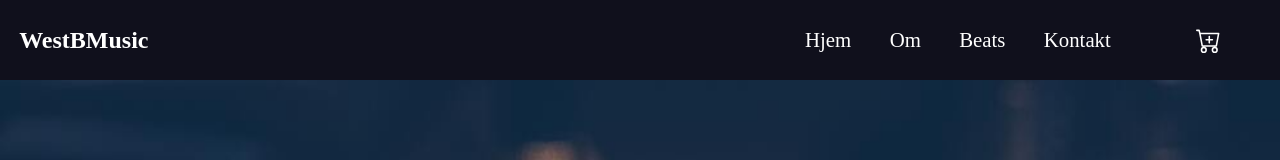
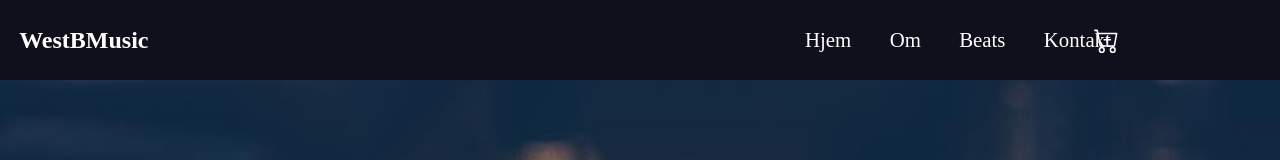
Before and after one commit to JohannesEA/react-westBmusic-ecommerce-website, a React (Create React App) app in the folder client/: page / in a window 1280 px wide. Shown: the top 160 px of the page. Built offline with nearby package versions, Linux system fonts and the light colour scheme; no server answers; a web font is replaced by a local one.

Commit message:
Edit cart button

```diff
--- a/client/src/index.css
+++ b/client/src/index.css
@@ -36,7 +36,7 @@ a {
     z-index: 101;
     position: fixed;
     margin-right: 5em !important;
-    margin-left: 93% !important;
+    margin-left: 85% !important;
     border-radius: 100%;
     background: transparent;
     border: none;
```
